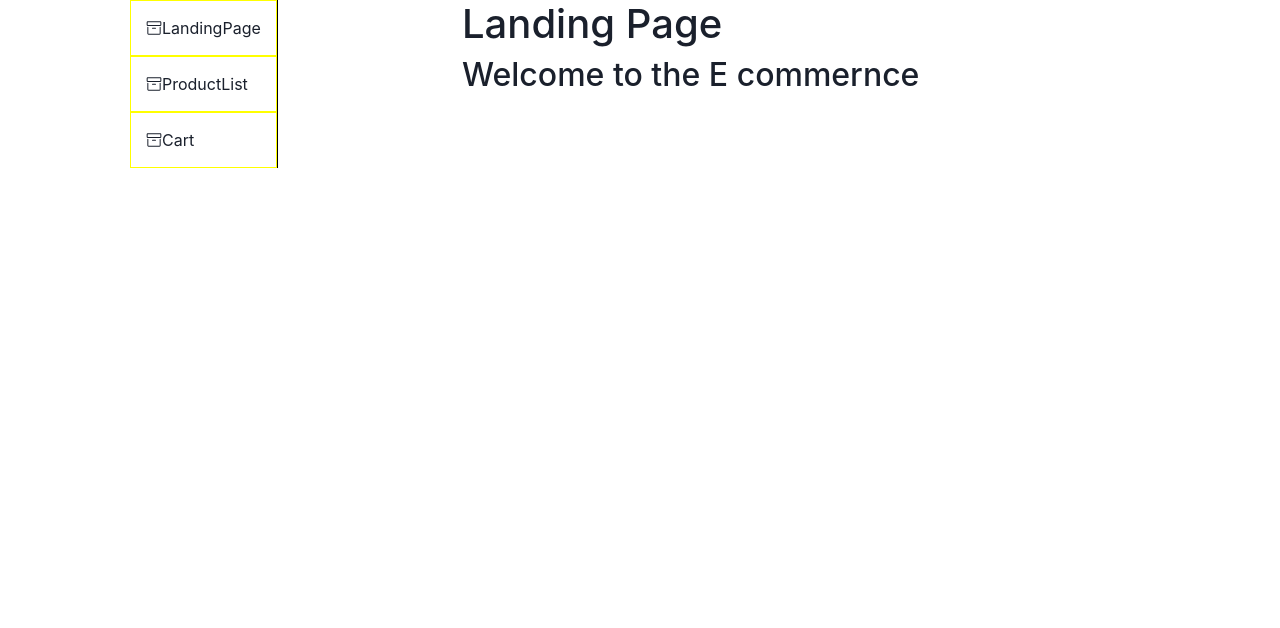
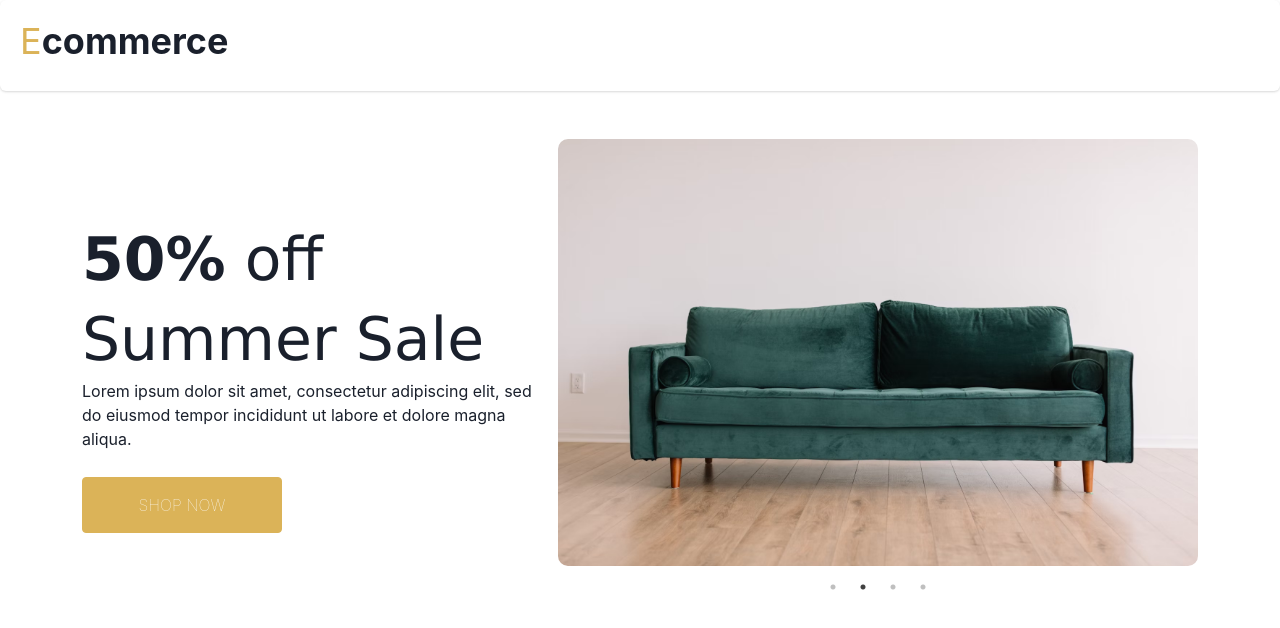
Before and after one commit to Namaumbo/ecommence-app, a React (Create React App) app: page / in a window 1280 px wide. Shown: the top 628 px of the page. Built offline with nearby package versions, Linux system fonts and the light colour scheme.

Commit message:
initial design for landing page

```diff
--- a/package.json
+++ b/package.json
@@ -17,6 +17,7 @@
     "react-icons": "^5.0.1",
     "react-router-dom": "^6.22.3",
     "react-scripts": "5.0.1",
+    "react-slick": "^0.30.2",
     "web-vitals": "^2.1.4"
   },
   "scripts": {
--- a/public/index.html
+++ b/public/index.html
@@ -1,12 +1,14 @@
 <!DOCTYPE html>
 <html lang="en">
-
   <head>
     <meta charset="utf-8" />
     <link rel="icon" href="%PUBLIC_URL%/favicon.ico" />
     <meta name="viewport" content="width=device-width, initial-scale=1" />
     <meta name="theme-color" content="#000000" />
-  <meta name="description" content="Web site created using create-react-app" />
+    <meta
+      name="description"
+      content="Web site created using create-react-app"
+    />
     <link rel="apple-touch-icon" href="%PUBLIC_URL%/logo192.png" />
     <!--
       manifest.json provides metadata used when your web app is installed on a
@@ -24,16 +26,37 @@
     -->
     <!-- bootstrap -->
 
-  <link href="https://cdn.jsdelivr.net/npm/bootstrap@5.3.3/dist/css/bootstrap.min.css" rel="stylesheet"
-    integrity="sha384-QWTKZyjpPEjISv5WaRU9OFeRpok6YctnYmDr5pNlyT2bRjXh0JMhjY6hW+ALEwIH" crossorigin="anonymous">
+    <link
+      href="https://cdn.jsdelivr.net/npm/bootstrap@5.3.3/dist/css/bootstrap.min.css"
+      rel="stylesheet"
+      integrity="sha384-QWTKZyjpPEjISv5WaRU9OFeRpok6YctnYmDr5pNlyT2bRjXh0JMhjY6hW+ALEwIH"
+      crossorigin="anonymous"
+    />
 
-  <script src="https://cdn.jsdelivr.net/npm/@popperjs/core@2.11.8/dist/umd/popper.min.js"
+    <script
+      src="https://cdn.jsdelivr.net/npm/@popperjs/core@2.11.8/dist/umd/popper.min.js"
       integrity="sha384-I7E8VVD/ismYTF4hNIPjVp/Zjvgyol6VFvRkX/vR+Vc4jQkC+hVqc2pM8ODewa9r"
-    crossorigin="anonymous"></script>
-  <script src="https://cdn.jsdelivr.net/npm/bootstrap@5.3.3/dist/js/bootstrap.min.js"
+      crossorigin="anonymous"
+    ></script>
+    <script
+      src="https://cdn.jsdelivr.net/npm/bootstrap@5.3.3/dist/js/bootstrap.min.js"
       integrity="sha384-0pUGZvbkm6XF6gxjEnlmuGrJXVbNuzT9qBBavbLwCsOGabYfZo0T0to5eqruptLy"
-    crossorigin="anonymous"></script>
+      crossorigin="anonymous"
+    ></script>
 
+    <!-- slick carosuql -->
+
+    <link
+      rel="stylesheet"
+      type="text/css"
+      charset="UTF-8"
+      href="https://cdnjs.cloudflare.com/ajax/libs/slick-carousel/1.6.0/slick.min.css"
+    />
+    <link
+      rel="stylesheet"
+      type="text/css"
+      href="https://cdnjs.cloudflare.com/ajax/libs/slick-carousel/1.6.0/slick-theme.min.css"
+    />
     <title>React App</title>
   </head>
 
@@ -51,5 +74,4 @@
       To create a production bundle, use `npm run build` or `yarn build`.
     -->
   </body>
-
 </html>
--- a/src/App.js
+++ b/src/App.js
@@ -7,10 +7,12 @@ import { Outlet, RouterProvider, createBrowserRouter } from "react-router-dom";
 
 import { ChakraProvider } from "@chakra-ui/react";
 import SidebarComponent from "./components/sideBar/SidebarComponents.js";
+import Header from "./components/header/Header.js";
 
 const Layout = () => {
   return (
     <React.Fragment>
+    <Header/>
       <div className="container">
         <div className="row">
           <div className="col-4">
@@ -29,7 +31,7 @@ const Layout = () => {
 function App() {
   const router = createBrowserRouter([
     {
-      element: <Layout />,
+      // element: <Layout />,
       children: [
         {
           path: "/",
--- /dev/null
+++ b/src/components/carousel/CarouselComponent.js
@@ -0,0 +1,37 @@
+import React from "react";
+import Slider from "react-slick";
+import './carousel.css'
+
+function CarouselComponent() {
+  const settings = {
+    dots: true,
+    fade: true,
+    infinite: true,
+    speed: 1000,
+    slidesToShow: 1,
+    slidesToScroll: 1,
+    waitForAnimate: true,
+    autoplay: true,
+    autoplaySpeed: 4000,
+  };
+  return (
+    <div className="slider-container">
+      <Slider {...settings}>
+        <div className="carousel-img">
+          <img src={`${process.env.PUBLIC_URL}/photo.avif`} alt="sample pic" />
+        </div>
+        <div className="carousel-img">
+          <img src={`${process.env.PUBLIC_URL}/photo.avif`} alt="sample pic" />
+        </div>
+        <div className="carousel-img">
+          <img src={`${process.env.PUBLIC_URL}/photo.avif`} alt="sample pic" />
+        </div>
+        <div className="carousel-img">
+          <img src={`${process.env.PUBLIC_URL}/photo.avif`} alt="sample pic" />
+        </div>
+      </Slider>
+    </div>
+  );
+}
+
+export default CarouselComponent;
--- /dev/null
+++ b/src/components/carousel/carousel.css
@@ -0,0 +1,13 @@
+.carousel-img {
+    width: 10%;
+}
+
+.carousel-img img {
+    width: 100%;
+    border-radius: 10px;
+
+}
+
+.slider-container {
+    width: 40em;
+}
--- /dev/null
+++ b/src/components/header/Header.js
@@ -0,0 +1,15 @@
+import React from "react";
+import { Card, CardBody, Heading } from "@chakra-ui/react";
+export default function Header() {
+  return (
+    <React.Fragment>
+      <Card>
+        <CardBody>
+          <Heading>
+            <span className="cart">E</span>commerce
+          </Heading>
+        </CardBody>
+      </Card>
+    </React.Fragment>
+  );
+}
--- a/src/pages/LandingPage.js
+++ b/src/pages/LandingPage.js
@@ -1,10 +1,33 @@
 import React from "react";
+import CarouselComponent from "../components/carousel/CarouselComponent";
+import Header from "../components/header/Header";
+import "./pages.css";
+import { Text } from "@chakra-ui/react";
 
 export default function LandingPage() {
   return (
     <React.Fragment>
-      <h1>Landing Page</h1>
-      <h2>Welcome to the E commernce</h2>
+      {/* TODO: remember to remove this  */}
+      <Header />
+      <div className="container" id="main-container">
+        <div className="row align-items-start">
+          <div className="col" id="info-words">
+            <span id="welcome-words">
+              <span className="A">50%</span> off Summer Sale
+            </span>
+            <Text>
+              Lorem ipsum dolor sit amet, consectetur adipiscing elit, sed do
+              eiusmod tempor incididunt ut labore et dolore magna aliqua.
+            </Text>
+            <button className="checkout-btn" id="landing-page">
+              SHOP NOW
+            </button>
+          </div>
+          <div className="col">
+            <CarouselComponent />
+          </div>
+        </div>
+      </div>
     </React.Fragment>
   );
 }
--- a/src/pages/pages.css
+++ b/src/pages/pages.css
@@ -54,3 +54,33 @@
     font-weight: lighter;
     margin-top: 10px;
 }
+
+#landing-page {
+    padding: 15px;
+}
+
+#welcome-words {
+    margin-top: 100px;
+    font-size: 60px;
+    font-family: Verdana, Geneva, Tahoma, sans-serif;
+    line-height: 80px;
+}
+
+.A {
+    font-weight: bolder;
+}
+
+#info-words {
+    /* border: 1px solid yellow; */
+    margin-top: 80px;
+}
+
+#main-container {
+    margin-top: 3em;
+}
+
+:root {
+    --scrollbar-width: 15px;
+    --scrollbar-thumb-color: #929292;
+    --scrollbar-track-color: #ffffff;
+}
```
Also changed, not shown: src/components/header/header.css (added), 1 other file (tests, documents, lock files or other folders). Lines whose indentation alone changed are shown as unchanged.
